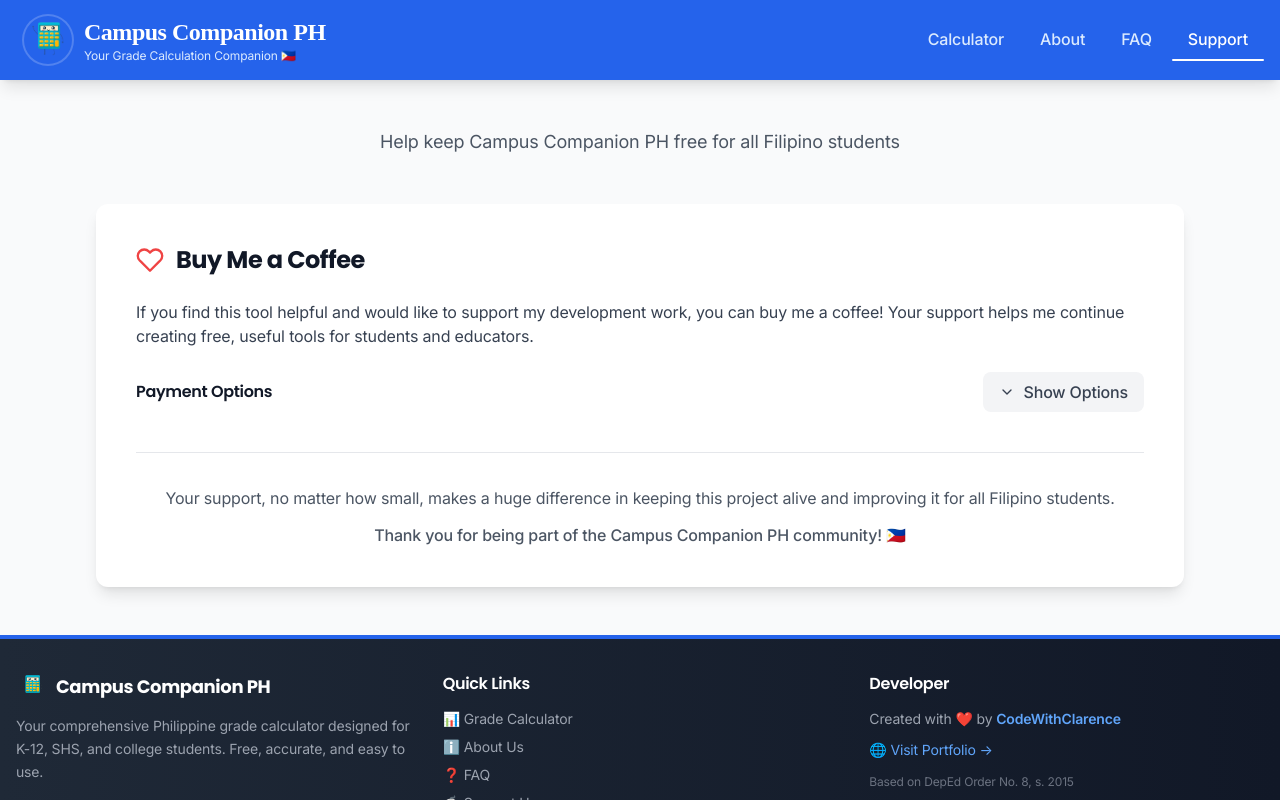
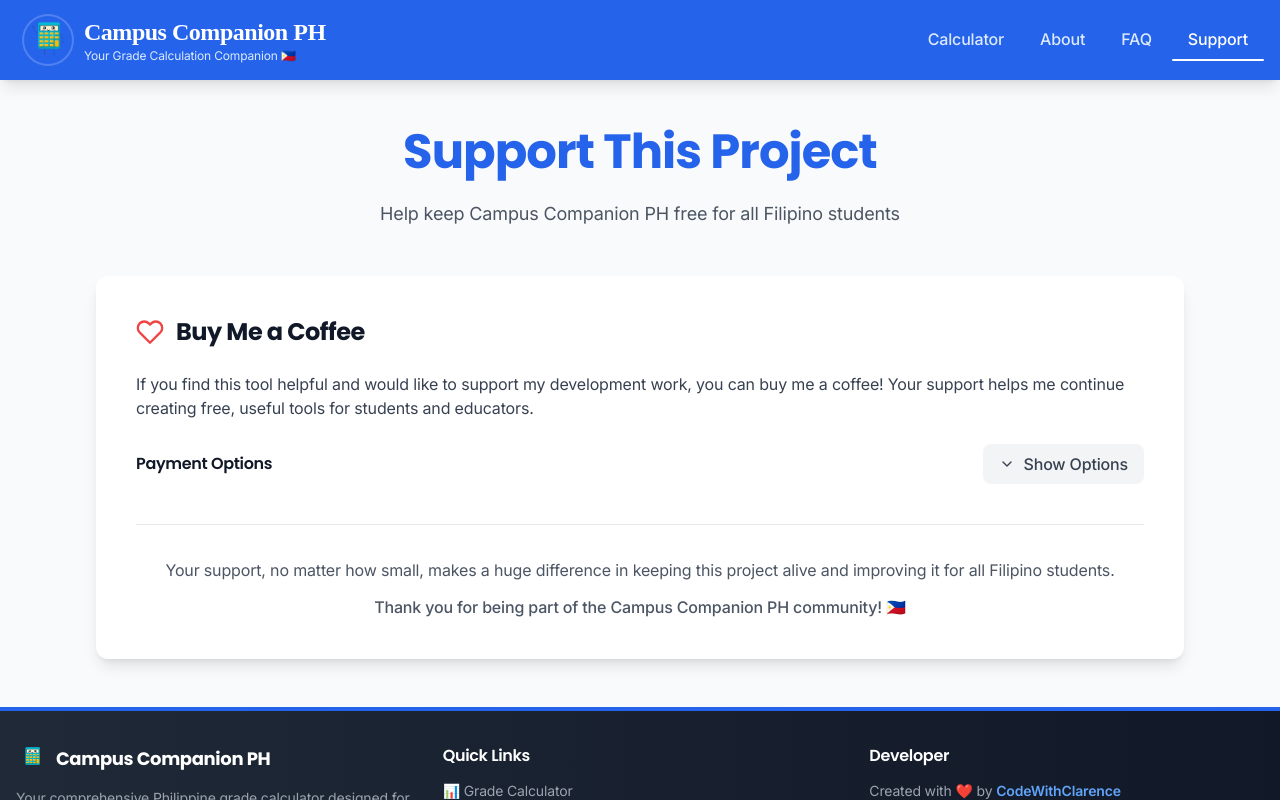
Before and after one commit to Clarence140/CampusCompanionPH, a React (Vite) app: page / in a window 1280 px wide. Both pictures are taken after a click on the button "Support". Shown: the top 800 px of the page. Built offline with nearby package versions, Linux system fonts and the light colour scheme; a web font is replaced by a local one.

Commit message:
Added New Button for Support

```diff
--- a/src/components/Support.jsx
+++ b/src/components/Support.jsx
@@ -12,6 +12,9 @@ export default function Support() {
     <div className="w-full">
       {/* Hero Header */}
       <div className="mb-8 sm:mb-10 lg:mb-12 text-center">
+        <h2 className="text-3xl sm:text-4xl lg:text-5xl font-heading font-bold mb-4 sm:mb-6 text-blue-600">
+          Support This Project
+        </h2>
         <p className="text-base sm:text-lg text-gray-600 px-4">
           Help keep Campus Companion PH free for all Filipino students
         </p>
```
